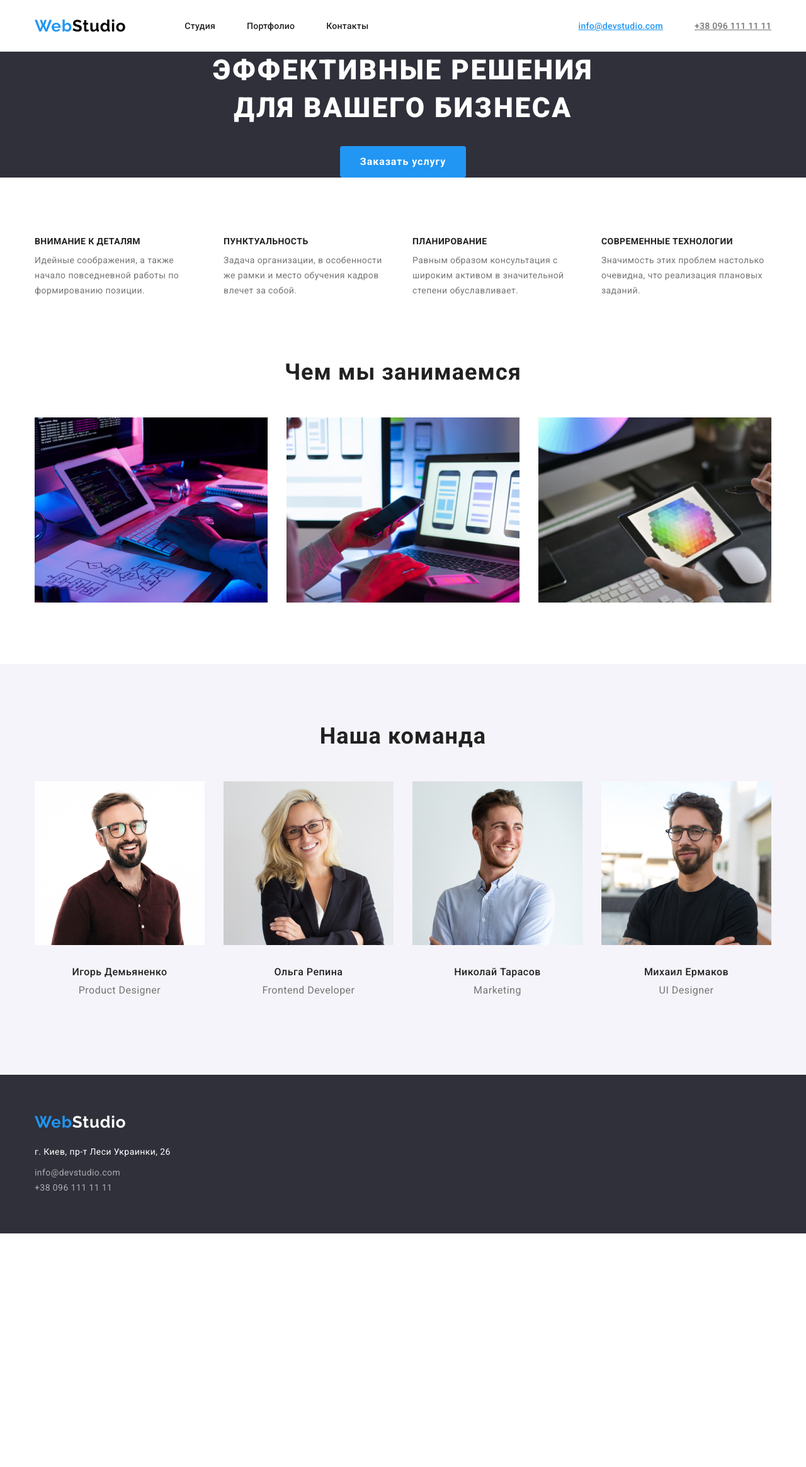
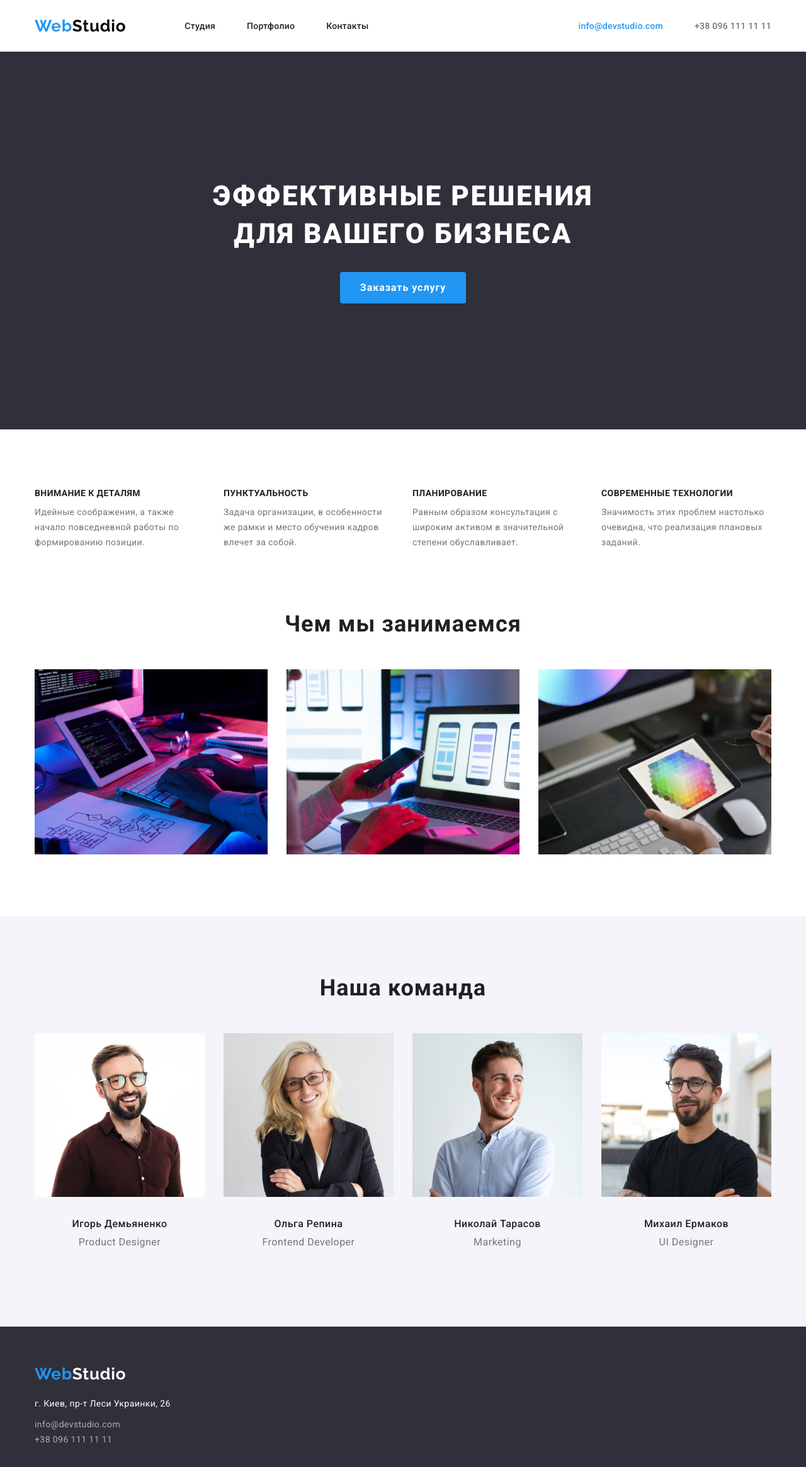
Before and after one commit to DiMiller/goit-markup-hw-02, a plain HTML site: page index.html in a window 1280 px wide. Shown: the whole page at 63% size. Before the commit the page ends 1959 px from the top, so only its background shows below. Drawn offline with nearby package versions, Linux system fonts and the light colour scheme.

Commit message:
commit-3

```diff
--- a/css/styles.css
+++ b/css/styles.css
@@ -74,9 +74,15 @@ ol {
   display: flex;
 }
 
-.header-item {
+.header-link {
   padding-top: 32px;
   padding-bottom: 32px;
+  text-decoration: none;
+  font-weight: 500;
+  font-size: 14px;
+  line-height: 1.14;
+  letter-spacing: 0.02em;
+  color: #212121;
 }
 .header-communication-list {
   display: flex;
@@ -89,6 +95,8 @@ ol {
 .header-communication-link {
   padding-top: 32px;
   padding-bottom: 32px;
+
+  text-decoration: none;
 }
 
 .header-item:not(:last-child) {
@@ -115,14 +123,6 @@ ol {
   color: #000000;
 }
 
-.header-link {
-  text-decoration: none;
-  font-weight: 500;
-  font-size: 14px;
-  line-height: 1.14;
-  letter-spacing: 0.02em;
-  color: #212121;
-}
 .header-mail-link {
   font-weight: 500;
   font-size: 14px;
@@ -153,6 +153,8 @@ ol {
 }
 /*------------hero---------------*/
 .hero {
+  padding-top: 200px;
+  padding-bottom: 200px;
   background: #2f303a;
   text-align: center;
 }
@@ -253,12 +255,17 @@ ol {
 
 /*------------COMMAND--------------*/
 .command {
+  padding-top: 94px;
+  padding-bottom: 94px;
   background: #f5f4fa;
-  padding-bottom: 94px;
+}
+
+.commamd-name-post {
+  padding-top: 30px;
+  padding-bottom: 30px;
 }
 
 .section-command-title {
-  padding-top: 94px;
   margin-bottom: 50px;
 
   text-align: center;
@@ -278,9 +285,7 @@ ol {
 .command-list .command-item + .command-item {
   margin-left: 30px;
 }
-.img {
-  margin-bottom: 30px;
-}
+
 .command-title {
   margin-bottom: 10px;
 
@@ -293,7 +298,7 @@ ol {
 
 .command-text {
   margin-top: 0;
-  margin-bottom: 30px;
+  margin-bottom: 0;
   font-size: 16px;
   line-height: 1.18;
   letter-spacing: 0.03em;
@@ -326,8 +331,14 @@ ol {
   color: var(--second-text-color);
 }
 
+.footer-list {
+  list-style: none;
+}
+
 .footer-address-link {
+  margin-top: 0;
   margin-bottom: 9px;
+
   font-style: normal;
   font-size: 14px;
   line-height: 1.71;
@@ -336,7 +347,10 @@ ol {
 }
 
 .footer-mail-link {
+  margin-top: 0;
   margin-bottom: 9px;
+  text-decoration: none;
+
   font-size: 14px;
   line-height: 1.71;
   letter-spacing: 0.03em;
@@ -344,6 +358,7 @@ ol {
 }
 
 .footer-tel-link {
+  text-decoration: none;
   margin: 0;
   padding: 0;
 
--- a/index.html
+++ b/index.html
@@ -43,14 +43,12 @@
           </ul>
           <ul class="header-communication-list list">
             <li class="header-communication-link link">
-              <a
-                href="mailto:info@devstudio.com"
-                class="header-mail-link .link current"
+              <a href="mailto:info@devstudio.com" class="header-mail-link link"
                 >info@devstudio.com</a
               ><br />
             </li>
-            <li class="header-communication-link link">
-              <a href="tel:+380961111111" class="header-tel-link"
+            <li class="header-communication-link .link current link">
+              <a href="tel:+380961111111" class="header-tel-link link"
                 >+38 096 111 11 11</a
               >
             </li>
@@ -140,8 +138,10 @@
                 alt="Игорь Демьяненко"
                 width="270"
               />
+              <div class="commamd-name-post">
                 <h3 class="command-title">Игорь Демьяненко</h3>
                 <p class="command-text text">Product Designer</p>
+              </div>
             </li>
             <li class="command-item">
               <img
@@ -150,8 +150,10 @@
                 alt="Ольга Репина"
                 width="270"
               />
+              <div class="commamd-name-post">
                 <h3 class="command-title">Ольга Репина</h3>
                 <p class="command-text text">Frontend Developer</p>
+              </div>
             </li>
             <li class="command-item">
               <img
@@ -160,8 +162,10 @@
                 alt="Николай Тарасов"
                 width="270"
               />
+              <div class="commamd-name-post">
                 <h3 class="command-title">Николай Тарасов</h3>
                 <p class="command-text text">Marketing</p>
+              </div>
             </li>
             <li class="command-item">
               <img
@@ -170,8 +174,10 @@
                 alt="Михаил Ермаков"
                 width="270"
               />
+              <div class="commamd-name-post">
                 <h3 class="command-title">Михаил Ермаков</h3>
                 <p class="command-text text">UI Designer</p>
+              </div>
             </li>
           </ul>
         </div>
@@ -183,15 +189,21 @@
           <span class="footer-logo-accent">Web</span>Studio
         </h2>
         <ul class="footer-list">
-          <address class="footer-address-link link">
+          <li class="footer-link link">
+            <address class="footer-address-link">
               г. Киев, пр-т Леси Украинки, 26
             </address>
-          <a href="mailto:info@devstudio.com" class="footer-mail-link link"
+          </li>
+          <li class="footer-link link">
+            <a href="mailto:info@devstudio.com" class="footer-mail-link"
               >info@devstudio.com</a
-          ><br />
-          <a href="tel:+380961111111" class="footer-tel-link link"
+            >
+          </li>
+          <li class="footer-link link">
+            <a href="tel:+380961111111" class="footer-tel-link"
               >+38 096 111 11 11</a
             >
+          </li>
         </ul>
       </div>
     </footer>
```
Lines whose indentation alone changed are shown as unchanged.
